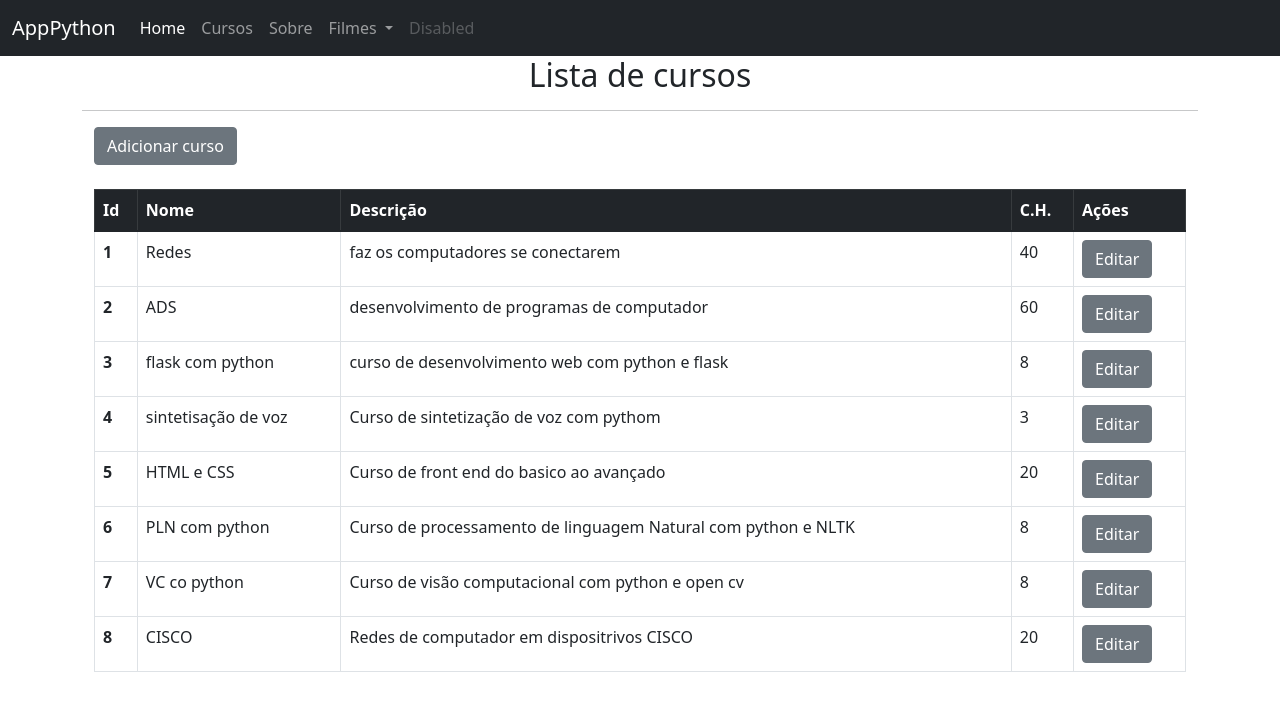
After one commit to drlink/flaskapp, a Flask app: page /cursos in a window 1280 px wide. The commit adds this page. Shown: the top 711 px of the page. Run offline with Flask 2, Linux system fonts and the light colour scheme; data comes from the database, SQL or seed files in the repository; both versions use the stored data as it was after the commit.

Commit message:
Adicionando Banco de dados ao programa e chamadas de api

```diff
--- a/app.py
+++ b/app.py
@@ -1,12 +1,35 @@
-from flask import Flask, render_template, request
-import urllib.request, json
+from flask import Flask, render_template, request, redirect, url_for, flash
+from flask_sqlalchemy import SQLAlchemy
+import urllib.request, json, os
+
 
 
 app = Flask(__name__) #importa a classe Flask e define o parametro name dentro da variavel
+#inicializa o banco de dados
+app.config['SQLALCHEMY_DATABASE_URI'] = 'sqlite:///cursos.sqlite3'
+app.config['SECRET_KEY'] = "random string"
+app.config['SQLALCHEMY_TRACK_MODIFICATIONS'] = False
+
+#instancia a classe
+db = SQLAlchemy(app)
 
 #Recebimento de dados variavel global
 fruta2 = [] #variavel global para que o seu conteu não seja modificado a cada carregamento
 registros = []
+
+class cursos(db.Model):
+    id = db.Column(db.Integer, primary_key=True)
+    nome = db.Column(db.String(50))
+    descricao = db.Column(db.String(100))
+    ch = db.Column(db.Integer)
+
+    def __init__(self, nome, descricao, ch): #metodo construtor da classe
+        self.nome = nome
+        self.descricao = descricao
+        self.ch = ch
+
+
+
 @app.route('/', methods=["GET", "POST"])
 # 127.0.0.1:5000
 def princ():
@@ -48,3 +71,49 @@ def filmes(propriedade):
     dados = resp.read()
     jsondata = json.loads(dados)
     return render_template("filmes.html", filmes=jsondata['results'])
+
+@app.route('/cursos')
+def lista_cursos():
+    return render_template("cursos.html", cursos=cursos.query.all())
+
+@app.route('/cria_curso', methods=['GET','POST'])
+def cria_curso():
+    nome = request.form.get('nome')
+    descricao = request.form.get('descricao')
+    ch = request.form.get('ch')
+
+    if request.method == 'POST':
+        if not nome or not descricao or not ch:
+            flash("Preencha todos os campos do formulario","error")
+            pass
+        else:
+            print("PASSOU NAO SEI COMO ?")
+            #curso = cursos(nome, descricao, ch)
+            #db.session.add(curso)
+            #db.session.commit()
+            return redirect(url_for('lista_cursos'))
+
+    return render_template("novo_curso.html")
+
+@app.route('/<int:id>/atualiza_curso', methods=['GET','POST'])
+def atualiza_curso(id):
+    curso = cursos.query.filter_by(id=id).first()
+    if request.method == 'POST':
+        nome = request.form["nome"]
+        descricao = request.form["descricao"]
+        ch = request.form["ch"]
+        cursos.query.filter_by(id=id).update({"nome":nome, "descricao":descricao, "ch":ch})
+        db.session.commit()
+        return redirect(url_for('lista_cursos'))
+
+    return render_template("atualiza_curso.html", curso=curso)
+
+
+#=======================================================================================================================
+if __name__ =="__main__":
+    app.run(debug=True)
+    if os.path.isfile('cursos.sqlite3'):
+        print('Banco de dados presente OK')
+    else:
+        db.create_all()
+        print('Criando banco de dados')
--- a/templates/base.html
+++ b/templates/base.html
@@ -19,7 +19,7 @@
 	          <a class="nav-link active" aria-current="page" href="{{url_for('princ')}}">Home</a>
 	        </li>
 			<li class="nav-item">
-	          <a class="nav-link" href="#">Void</a>
+	          <a class="nav-link" href="{{url_for('lista_cursos')}}">Cursos</a>
 	        </li>
 	        <li class="nav-item">
 	          <a class="nav-link" href="{{url_for('sobre')}}">Sobre</a>
--- /dev/null
+++ b/templates/cursos.html
@@ -0,0 +1,45 @@
+{% extends 'base.html' %}
+{% block conteudo %}
+
+<h2 style="text-align: center;">Lista de cursos</h2>
+<hr>
+<div class="container">
+  <div class="col-md-auto">
+    <a href="{{url_for('cria_curso')}}" class="btn btn-secondary">Adicionar curso</a>
+  </div>
+</div>
+<br>
+<div class="container">
+  <div class="col-md-auto">
+    <table class="table table-bordered table-hover">
+      <thead class="table-dark">
+        <tr>
+          <th scope="col">Id</th>
+          <th scope="col">Nome</th>
+          <th scope="col">Descrição</th>
+          <th scope="col">C.H.</th>
+            <th scope="col">Ações</th>
+        </tr>
+      </thead>
+      <tbody>
+
+        {% for curso in cursos %}
+            <tr>
+                <th scope="row">{{curso.id}}</th>
+                <td>{{curso.nome}}</td>
+                <td>{{curso.descricao}}</td>
+                <td>{{curso.ch}}</td>
+                <td><a href="{{curso.id}}/atualiza_curso" class="btn btn-secondary btn-xs">Editar</a></td>
+            </tr>
+        {% endfor %}
+
+      </tbody>
+</table>
+  </div>
+</div>
+
+
+
+
+
+{% endblock conteudo %}
```
Also changed, not shown: templates/atualiza_curso.html (added, +25 -0 lines), templates/filmes.html (added, +24 -0 lines), templates/novo_curso.html (added, +24 -0 lines), cursos.sqlite3 (added).
